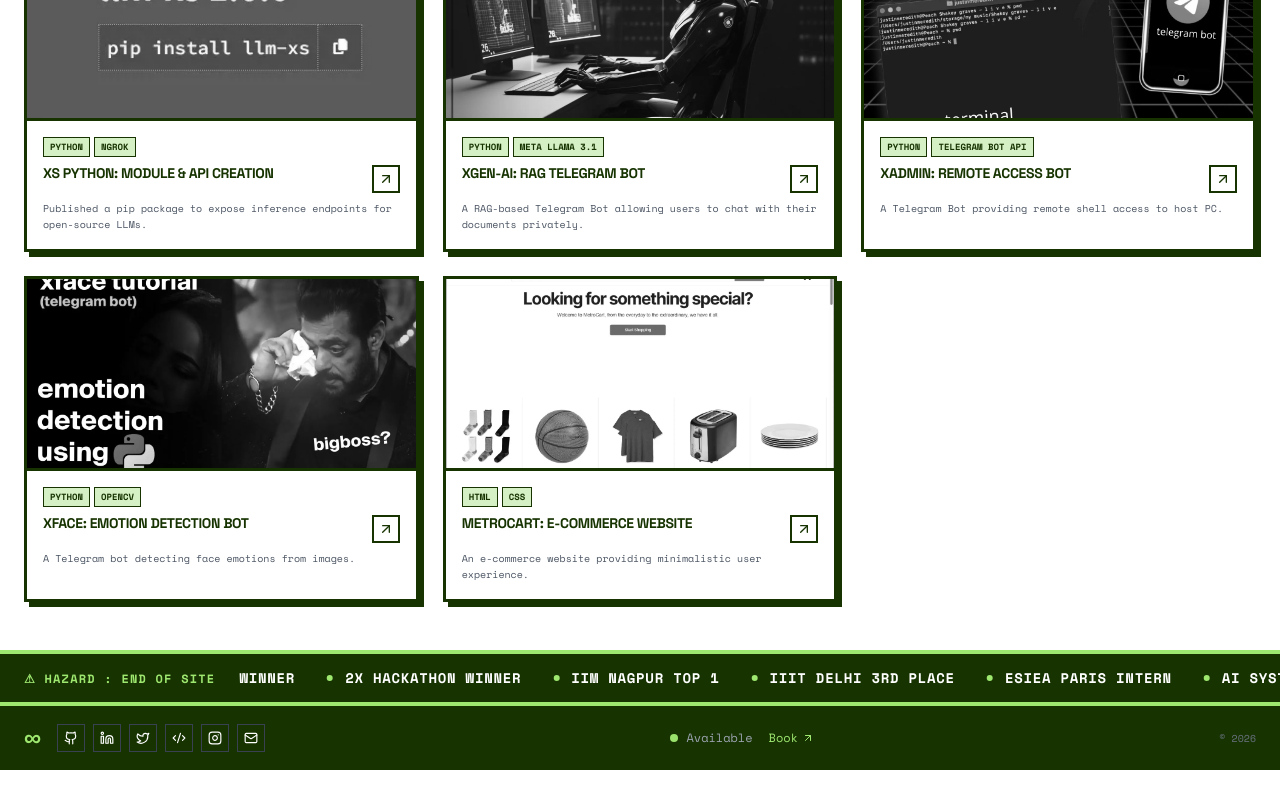
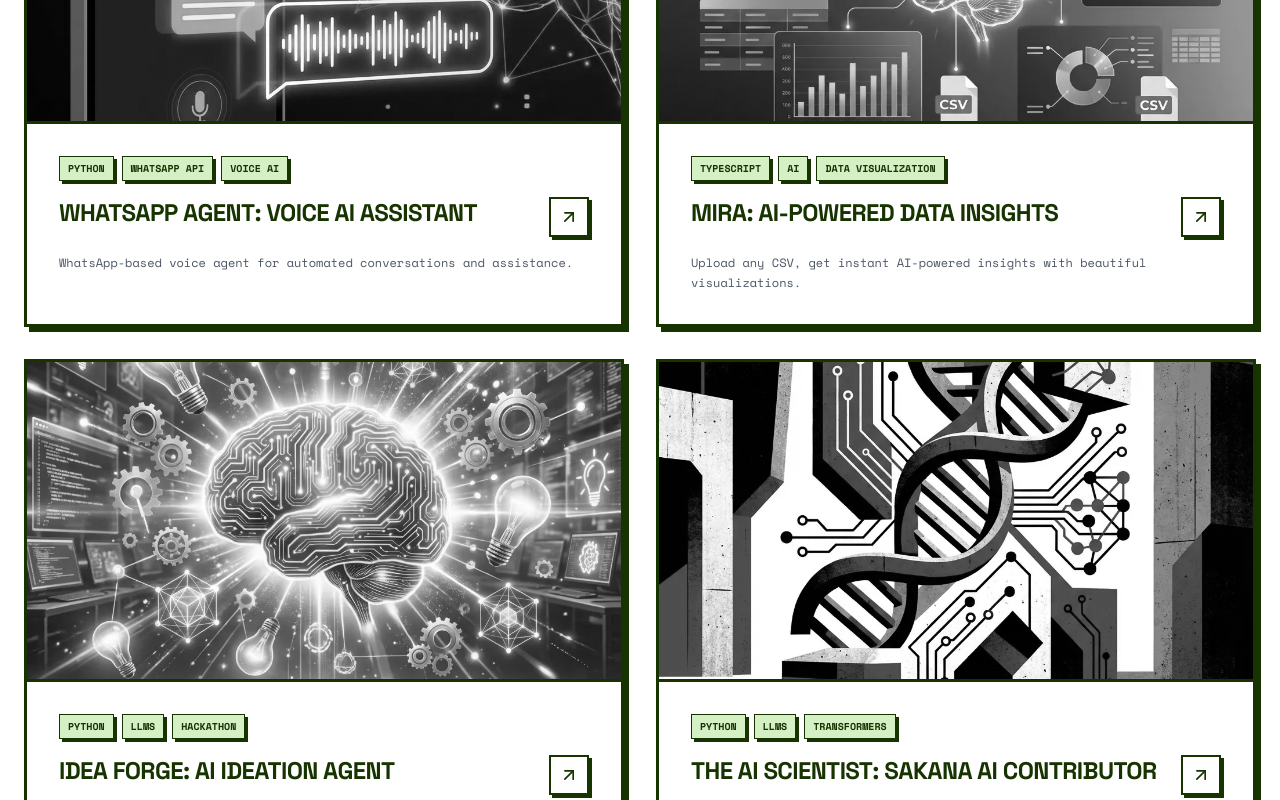
Before and after one commit to xprabhudayal/neo-brutal-v2, a Next.js app: page /projects in a window 1280 px wide. Shown: the part 1220-2020 px from the top of the page. Before the commit the page ends 1990 px from the top, so only its background shows below. Built offline with nearby package versions, Linux system fonts and the light colour scheme.

Commit message:
fix: typography and grid sizing
- Home: Increase hero text size (5xl-9xl) for better impact
- Projects: Revert to 2-col grid, increase image height (h-64+)
- Projects: Increase card typography and padding sizing

```diff
--- a/app/projects/ProjectsClient.tsx
+++ b/app/projects/ProjectsClient.tsx
@@ -60,29 +60,26 @@ export default function ProjectsClient() {
                                 </button>
                             ))}
                         </div>
-                        <div className="flex items-center gap-2 font-mono text-xs font-bold bg-[var(--neo-text)] text-white px-3 py-1.5 border-2 border-[var(--neo-border)]">
-                            <span className="w-2 h-2 bg-primary rounded-full animate-pulse"></span>
-                            {filteredProjects.length} DEPLOYED
-                        </div>
+
                     </div>
                 </div>
 
-                {/* Projects Grid - 3 columns, smaller cards */}
+                {/* Projects Grid - 2 columns, larger cards */}
                 <div className="max-w-7xl mx-auto px-4 md:px-6">
-                    <div className="grid grid-cols-1 md:grid-cols-2 lg:grid-cols-3 gap-4 lg:gap-6">
+                    <div className="grid grid-cols-1 lg:grid-cols-2 gap-6 lg:gap-8">
                         {filteredProjects.map((project, index) => (
                             <article
                                 key={project.title}
-                                className="neo-brutal-box flex flex-col group relative overflow-hidden border-3 border-[var(--neo-border)] bg-white shadow-neo hover:shadow-none hover:translate-x-[3px] hover:translate-y-[3px] transition-all duration-300"
+                                className="neo-brutal-box flex flex-col group relative overflow-hidden border-3 border-[var(--neo-border)] bg-white shadow-neo hover:shadow-none hover:translate-x-[3px] hover:translate-y-[3px] transition-all duration-300 h-full"
                             >
                                 {index === 0 && (
-                                    <div className="absolute top-0 right-0 bg-primary border-l-3 border-b-3 border-[var(--neo-border)] px-3 py-1 font-mono font-black text-[10px] uppercase z-20">
+                                    <div className="absolute top-0 right-0 bg-primary border-l-3 border-b-3 border-[var(--neo-border)] px-4 py-2 font-mono font-black text-xs uppercase z-20">
                                         Featured
                                     </div>
                                 )}
 
-                                {/* Image Section - Smaller height */}
-                                <div className="relative w-full h-40 md:h-48 border-b-3 border-[var(--neo-border)] overflow-hidden bg-gray-100">
+                                {/* Image Section - Larger height */}
+                                <div className="relative w-full h-64 md:h-80 border-b-3 border-[var(--neo-border)] overflow-hidden bg-gray-100">
                                     <div className="absolute inset-0 pattern-diagonal opacity-10"></div>
 
                                     {project.image ? (
@@ -96,21 +93,21 @@ export default function ProjectsClient() {
                                         </div>
                                     ) : (
                                         <div className="absolute inset-0 flex items-center justify-center">
-                                            <Terminal className="w-12 h-12 text-gray-400 group-hover:text-primary transition-colors" />
+                                            <Terminal className="w-16 h-16 text-gray-400 group-hover:text-primary transition-colors" />
                                         </div>
                                     )}
                                 </div>
 
-                                {/* Text Section - Compact */}
-                                <div className="p-4 flex flex-col gap-2 relative z-10 bg-white flex-1">
-                                    <div className="flex flex-wrap gap-1">
-                                        {project.tech.slice(0, 2).map(t => (
-                                            <span key={t} className="px-1.5 py-0.5 bg-secondary border border-[var(--neo-border)] font-mono text-[9px] font-black uppercase">{t}</span>
+                                {/* Text Section */}
+                                <div className="p-6 md:p-8 flex flex-col gap-4 relative z-10 bg-white flex-1">
+                                    <div className="flex flex-wrap gap-2">
+                                        {project.tech.slice(0, 3).map(t => (
+                                            <span key={t} className="px-2 py-1 bg-secondary border border-[var(--neo-border)] font-mono text-[10px] font-black uppercase shadow-neo-sm">{t}</span>
                                         ))}
                                     </div>
 
-                                    <div className="flex justify-between items-start gap-2">
-                                        <h3 className="font-black uppercase tracking-tight text-sm leading-tight line-clamp-2">
+                                    <div className="flex justify-between items-start gap-4">
+                                        <h3 className="font-black uppercase tracking-tight text-xl md:text-2xl leading-none">
                                             {project.title}
                                         </h3>
                                         {project.url && (
@@ -118,14 +115,14 @@ export default function ProjectsClient() {
                                                 href={project.url}
                                                 target="_blank"
                                                 rel="noopener noreferrer"
-                                                className="flex-shrink-0 flex items-center justify-center w-7 h-7 border-2 border-[var(--neo-border)] bg-white hover:bg-[var(--neo-text)] hover:text-primary transition-all"
+                                                className="flex-shrink-0 flex items-center justify-center w-10 h-10 border-2 border-[var(--neo-border)] bg-white hover:bg-[var(--neo-text)] hover:text-primary transition-all shadow-neo-sm hover:shadow-none"
                                             >
-                                                <ArrowUpRight className="w-4 h-4" />
+                                                <ArrowUpRight className="w-5 h-5" />
                                             </a>
                                         )}
                                     </div>
 
-                                    <p className="font-mono text-[10px] leading-relaxed text-gray-600 line-clamp-2">
+                                    <p className="font-mono text-xs leading-relaxed text-gray-600">
                                         {project.description}
                                     </p>
                                 </div>
--- a/components/NeoFooter.tsx
+++ b/components/NeoFooter.tsx
@@ -1,7 +1,6 @@
 'use client';
 
 import React from 'react';
-import { ArrowUpRight } from 'lucide-react';
 import { RESUME_DATA } from './constants';
 
 // Notable achievements/facts for ticker
@@ -27,18 +26,16 @@ export default function NeoFooter() {
     }));
 
     return (
-        <footer className="mt-auto">
+        // make the footer kinda suspended so that it looks like its floating above the grid thus having a gap between the viewport,
+        // and the footer
+        <footer className="mt-auto mb-6">
             {/* Hazard Tape Ticker */}
             <div className="bg-[var(--neo-text)] border-y-4 border-primary py-3 overflow-hidden">
                 <div className="flex items-center">
-                    <div className="flex-shrink-0 px-4 md:px-6">
-                        <span className="font-mono text-xs font-black text-primary uppercase tracking-widest">⚠ HAZARD : END OF SITE</span>
-                    </div>
                     <div className="flex-1 overflow-hidden">
-                        <div className="ticker-scroll flex gap-8 animate-[scroll_30s_linear_infinite] whitespace-nowrap">
+                        <div className="ticker-scroll flex gap-10 animate-[scroll_30s_linear_infinite] whitespace-nowrap">
                             {[...TICKER_FACTS, ...TICKER_FACTS].map((fact, i) => (
                                 <span key={i} className="font-mono text-sm font-bold text-white uppercase tracking-wider flex items-center gap-3">
-                                    <span className="w-1.5 h-1.5 bg-primary rounded-full"></span>
                                     {fact}
                                 </span>
                             ))}
@@ -46,52 +43,6 @@ export default function NeoFooter() {
                     </div>
                 </div>
             </div>
-
-            {/* Minimal Footer Bar */}
-            <div className="bg-[var(--neo-text)] text-white py-4 px-4 md:px-6">
-                <div className="max-w-7xl mx-auto flex flex-col md:flex-row items-center justify-between gap-4">
-
-                    {/* Brand + Socials */}
-                    <div className="flex items-center gap-4">
-                        <span className="text-primary font-black text-2xl">∞</span>
-                        <div className="flex items-center gap-2">
-                            {socialLinks.map(({ icon: Icon, href, label }) => (
-                                <a
-                                    key={label}
-                                    href={href}
-                                    target="_blank"
-                                    rel="noopener noreferrer"
-                                    className="w-7 h-7 border border-gray-700 flex items-center justify-center hover:border-primary hover:bg-primary hover:text-[var(--neo-text)] transition-all duration-200"
-                                    aria-label={label}
-                                >
-                                    <Icon className="w-3.5 h-3.5" />
-                                </a>
-                            ))}
-                        </div>
-                    </div>
-
-                    {/* Availability */}
-                    <div className="flex items-center gap-4">
-                        <div className="flex items-center gap-2">
-                            <span className="w-2 h-2 bg-primary rounded-full animate-pulse"></span>
-                            <span className="font-mono text-xs text-gray-400">Available</span>
-                        </div>
-                        <a
-                            href="https://cal.com/ai.pdv"
-                            target="_blank"
-                            rel="noopener noreferrer"
-                            className="flex items-center gap-1 font-mono text-xs text-primary hover:underline"
-                        >
-                            Book <ArrowUpRight className="w-3 h-3" />
-                        </a>
-                    </div>
-
-                    {/* Copyright */}
-                    <p className="font-mono text-[10px] text-gray-500">
-                        © {currentYear}
-                    </p>
-                </div>
-            </div>
         </footer>
     );
 }
```
Also changed, not shown: app/page.tsx (+33 -33 lines).
